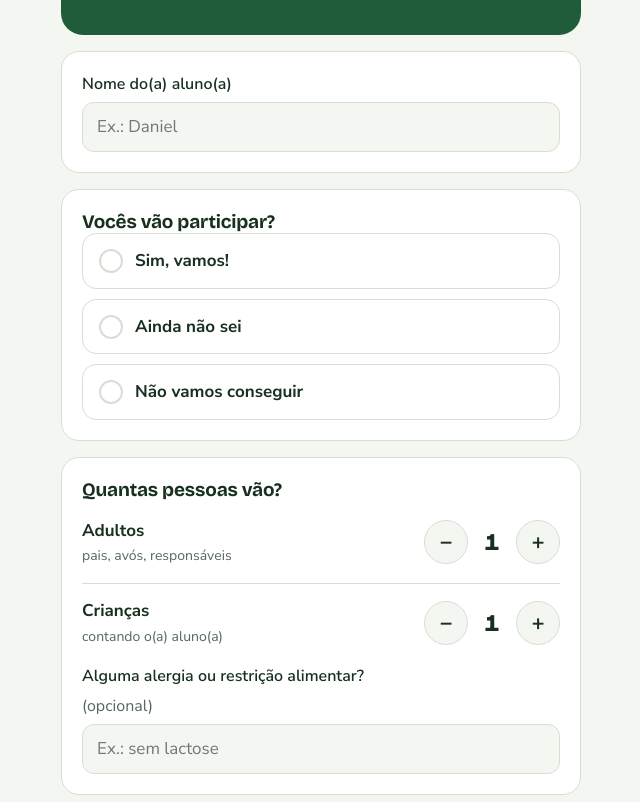
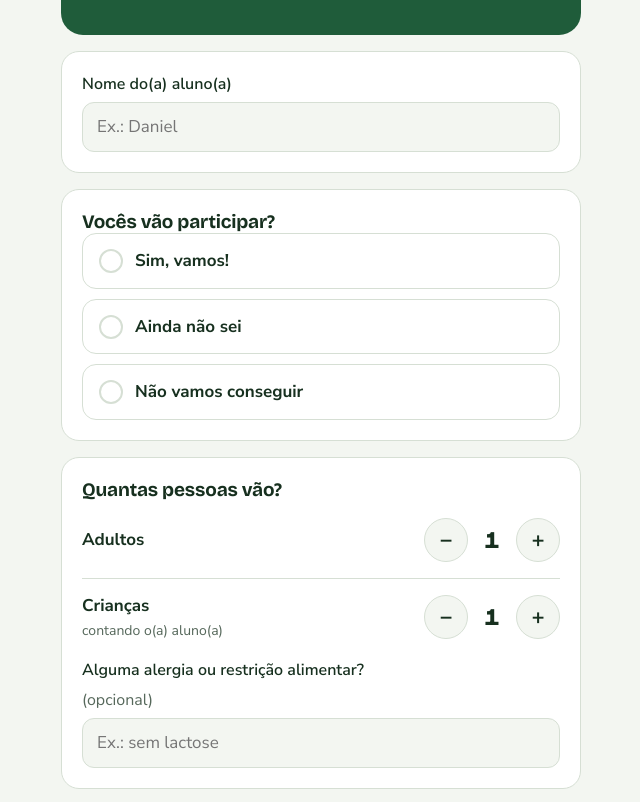
Before and after one commit to PurpleRatatui/confra-year4, a plain HTML site: page index.html in a window 1280 px wide. Shown: the part 257-1059 px from the top of the page, without its empty margins (319-959 px from the left). Drawn offline with nearby package versions, Linux system fonts and the light colour scheme.

Commit message:
Remove legenda de adultos
Co-Authored-By: Claude Opus 5.5 <noreply@anthropic.com>

```diff
--- a/index.html
+++ b/index.html
@@ -199,7 +199,7 @@ input[type=text]:focus { outline: none; border-color: var(--green); box-shadow:
     <div class="card" id="quantos" hidden>
       <h2>Quantas pessoas vão?</h2>
       <div class="stepper-row">
-        <div class="lbl"><b>Adultos</b><small>pais, avós, responsáveis</small></div>
+        <div class="lbl"><b>Adultos</b></div>
         <div class="stepper" data-field="adultos" data-min="0" data-max="10">
           <button type="button" data-step="-1" aria-label="Menos um adulto">−</button>
           <output id="adultos" aria-live="polite">1</output>
```
